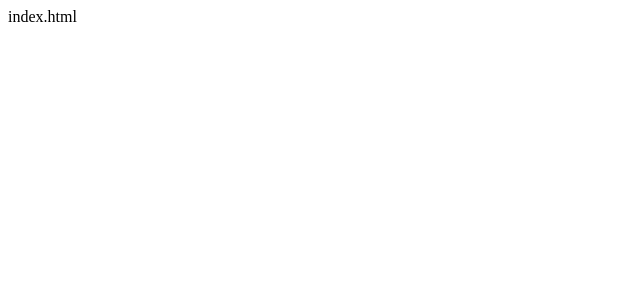
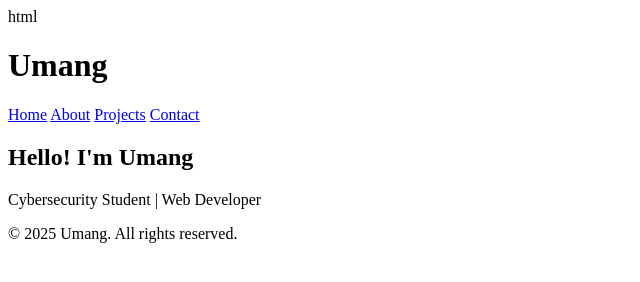
Before and after one commit to umangranabhat/portfolio, a plain HTML site: page index.html in a window 1280 px wide. Shown: the whole page, without its empty margins (0-640 px from the left). Drawn offline with Linux system fonts and the light colour scheme.

Commit message:
index.html

```diff
--- a/index.html
+++ b/index.html
@@ -1 +1,30 @@
-index.html
+html
+
+<!DOCTYPE html>
+<html lang="en">
+<head>
+  <meta charset="UTF-8">
+  <title>Umang | Portfolio</title>
+  <link rel="stylesheet" href="style.css">
+</head>
+<body>
+  <header>
+    <h1>Umang</h1>
+    <nav>
+      <a href="#">Home</a>
+      <a href="#">About</a>
+      <a href="#">Projects</a>
+      <a href="#">Contact</a>
+    </nav>
+  </header>
+
+  <section class="hero">
+    <h2>Hello! I'm Umang</h2>
+    <p>Cybersecurity Student | Web Developer</p>
+  </section>
+
+  <footer>
+    <p>© 2025 Umang. All rights reserved.</p>
+  </footer>
+</body>
+</html>
```
